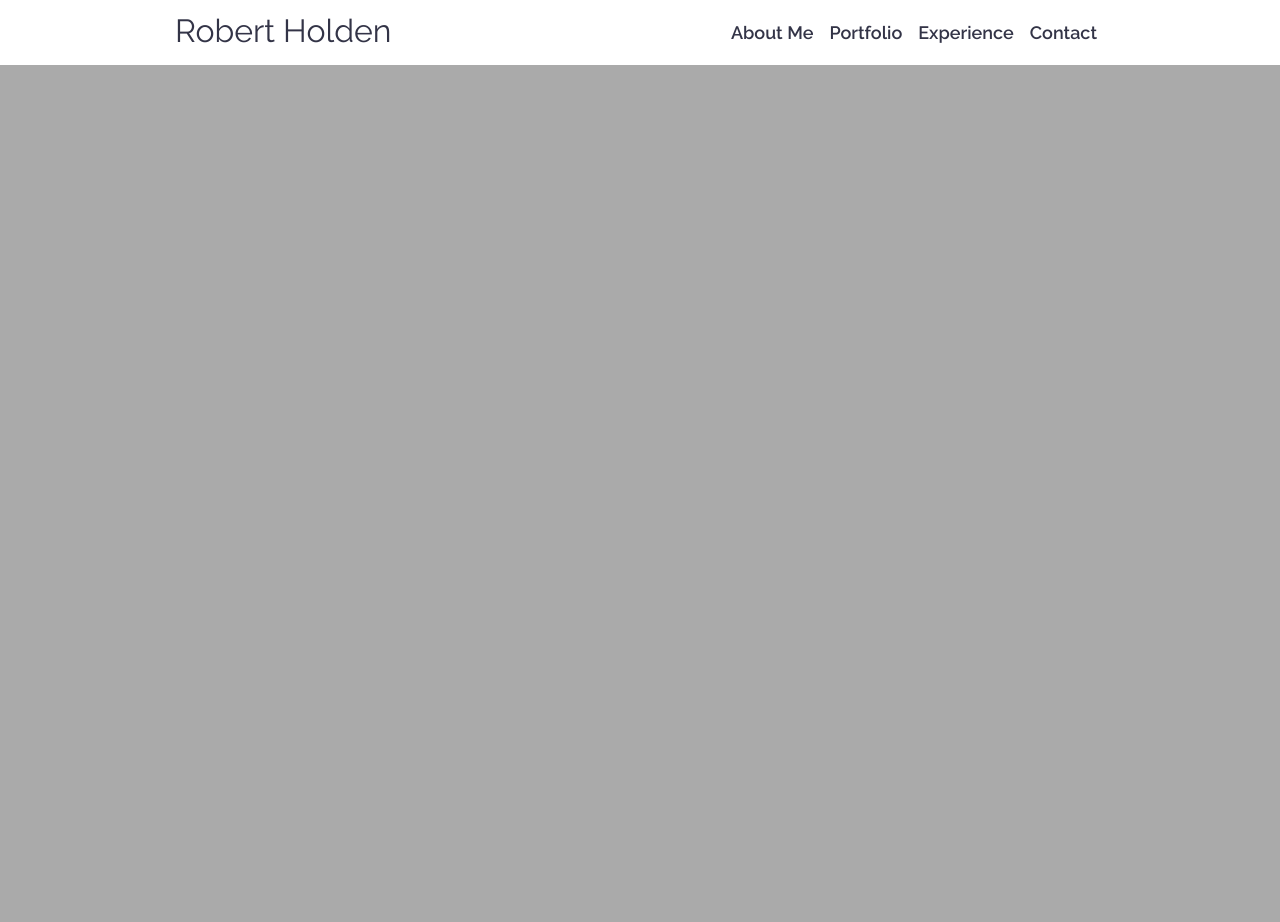
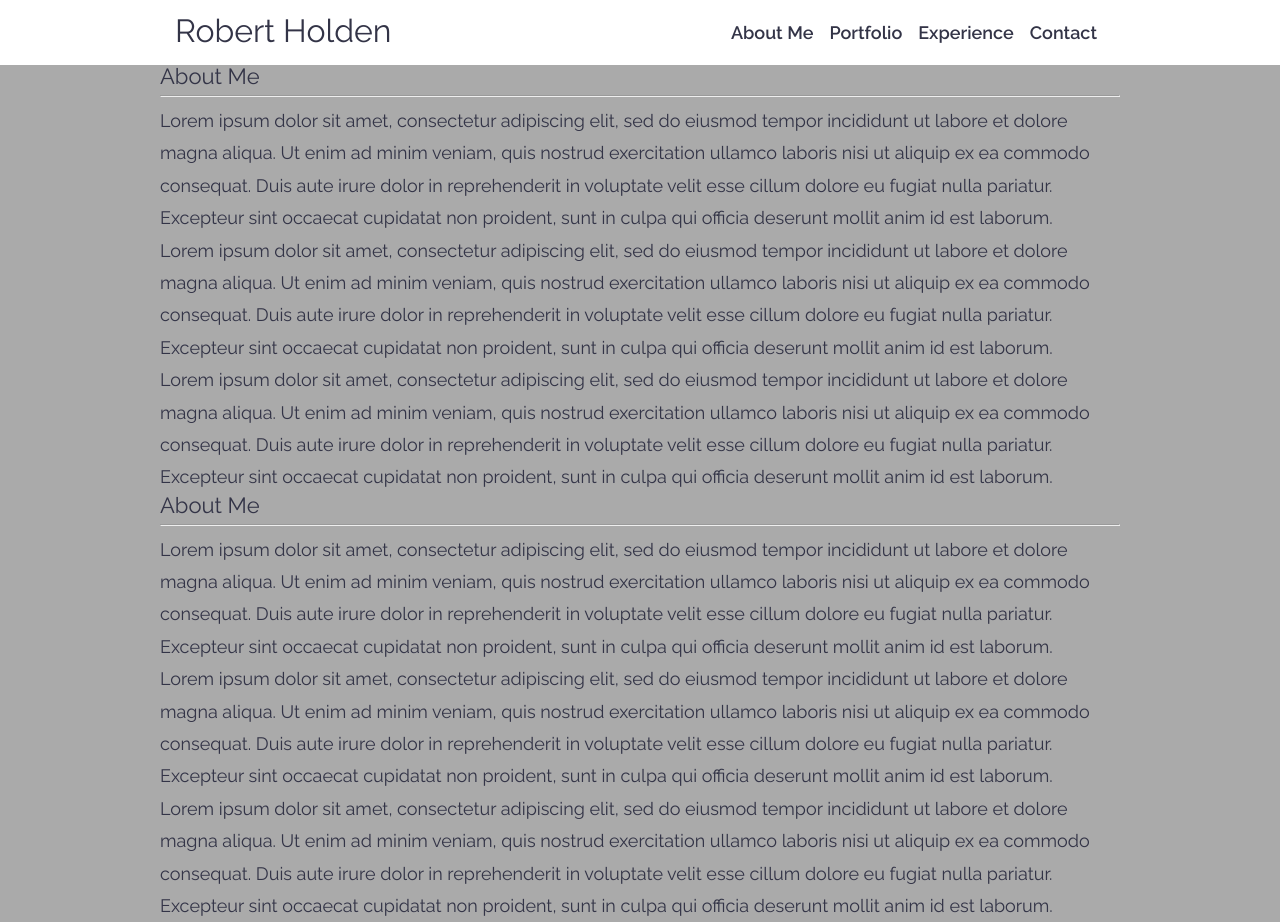
Before and after one commit to RFHold/portfolio, a React (Create React App) app: page / in a window 1280 px wide. Before the commit the page ends 800 px from the top, so only its background shows below. Built offline with nearby package versions, Linux system fonts and the light colour scheme.

Commit message:
added test content

```diff
--- a/src/App.js
+++ b/src/App.js
@@ -23,6 +23,46 @@
             </nav>
           </div>
         </header>
+        <div className="wrapper">
+          <section id="aboutMeSection" className="card">
+            <h3>About Me</h3>
+            <hr />
+            <p>Lorem ipsum dolor sit amet, consectetur adipiscing elit, sed do eiusmod tempor incididunt ut labore et dolore magna
+               aliqua. Ut enim ad minim veniam, quis nostrud exercitation ullamco laboris nisi ut aliquip ex ea commodo consequat.
+               Duis aute irure dolor in reprehenderit in voluptate velit esse cillum dolore eu fugiat nulla pariatur. Excepteur sint
+               occaecat cupidatat non proident, sunt in culpa qui officia deserunt mollit anim id est laborum.
+            </p>
+            <p>Lorem ipsum dolor sit amet, consectetur adipiscing elit, sed do eiusmod tempor incididunt ut labore et dolore magna
+               aliqua. Ut enim ad minim veniam, quis nostrud exercitation ullamco laboris nisi ut aliquip ex ea commodo consequat.
+               Duis aute irure dolor in reprehenderit in voluptate velit esse cillum dolore eu fugiat nulla pariatur. Excepteur sint
+               occaecat cupidatat non proident, sunt in culpa qui officia deserunt mollit anim id est laborum.
+            </p>
+            <p>Lorem ipsum dolor sit amet, consectetur adipiscing elit, sed do eiusmod tempor incididunt ut labore et dolore magna
+               aliqua. Ut enim ad minim veniam, quis nostrud exercitation ullamco laboris nisi ut aliquip ex ea commodo consequat.
+               Duis aute irure dolor in reprehenderit in voluptate velit esse cillum dolore eu fugiat nulla pariatur. Excepteur sint
+               occaecat cupidatat non proident, sunt in culpa qui officia deserunt mollit anim id est laborum.
+            </p>
+          </section>
+          <section id="aboutMeSection" className="card">
+            <h3>About Me</h3>
+            <hr />
+            <p>Lorem ipsum dolor sit amet, consectetur adipiscing elit, sed do eiusmod tempor incididunt ut labore et dolore magna
+               aliqua. Ut enim ad minim veniam, quis nostrud exercitation ullamco laboris nisi ut aliquip ex ea commodo consequat.
+               Duis aute irure dolor in reprehenderit in voluptate velit esse cillum dolore eu fugiat nulla pariatur. Excepteur sint
+               occaecat cupidatat non proident, sunt in culpa qui officia deserunt mollit anim id est laborum.
+            </p>
+            <p>Lorem ipsum dolor sit amet, consectetur adipiscing elit, sed do eiusmod tempor incididunt ut labore et dolore magna
+               aliqua. Ut enim ad minim veniam, quis nostrud exercitation ullamco laboris nisi ut aliquip ex ea commodo consequat.
+               Duis aute irure dolor in reprehenderit in voluptate velit esse cillum dolore eu fugiat nulla pariatur. Excepteur sint
+               occaecat cupidatat non proident, sunt in culpa qui officia deserunt mollit anim id est laborum.
+            </p>
+            <p>Lorem ipsum dolor sit amet, consectetur adipiscing elit, sed do eiusmod tempor incididunt ut labore et dolore magna
+               aliqua. Ut enim ad minim veniam, quis nostrud exercitation ullamco laboris nisi ut aliquip ex ea commodo consequat.
+               Duis aute irure dolor in reprehenderit in voluptate velit esse cillum dolore eu fugiat nulla pariatur. Excepteur sint
+               occaecat cupidatat non proident, sunt in culpa qui officia deserunt mollit anim id est laborum.
+            </p>
+          </section>
+        </div>
       </div >
     );
   }
```
